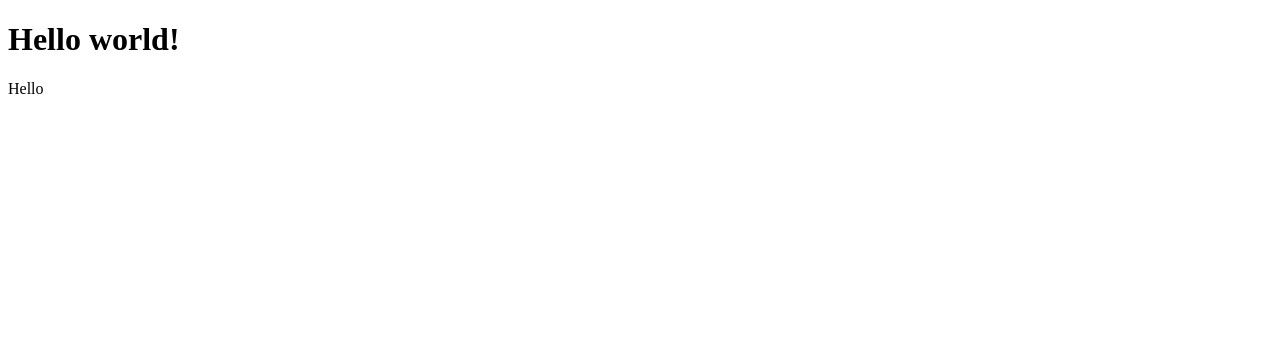
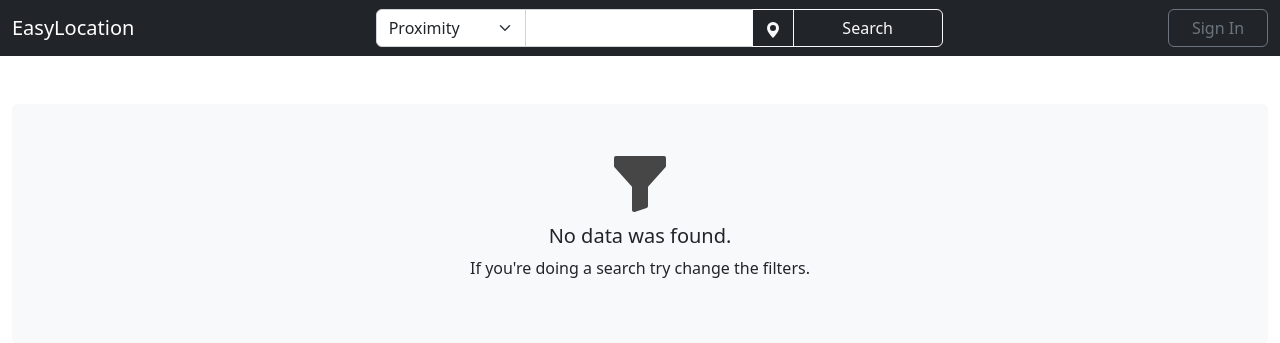
Before and after one commit to alexandremccastro/easy-location, a PHP site: page / in a window 1280 px wide. Shown: the top 343 px of the page. Run offline with PHP 8.4, Linux system fonts and the light colour scheme; some libraries are stand-ins or nearby versions.

Commit message:
refactor: improve home page layout

```diff
--- a/views/home.php
+++ b/views/home.php
@@ -1,12 +1,135 @@
 
 <!DOCTYPE html>
 <html>
-<head>
-<meta charset="utf-8" />
-</head>
+    <head>
+        <meta charset="utf-8" />
+        <title>Easy Location - Home</title>
+        <link href="https://cdn.jsdelivr.net/npm/bootstrap@5.2.2/dist/css/bootstrap.min.css" rel="stylesheet" integrity="sha384-Zenh87qX5JnK2Jl0vWa8Ck2rdkQ2Bzep5IDxbcnCeuOxjzrPF/et3URy9Bv1WTRi" crossorigin="anonymous">
+
+    </head>
+
+    <style>
+        .container-fluid {
+            max-width: 1280px;
+        }
+
+        .text-ellipsis {
+            overflow: hidden;
+            text-overflow: ellipsis;
+            white-space: nowrap;
+        }
+
+        .w-100 {
+            min-width: 100px;
+        }
+
+        .margin-left-8 {
+            margin-right: 8px;
+        }
+    </style>
 <body>
-<h1>Hello world!</h1>
+    <nav class="navbar navbar-dark bg-dark navbar-expand-lg mb-5">
+        <div class="container-fluid">
+            <a href="/home" class="navbar-brand">EasyLocation</a>
+            <div class="collapse navbar-collapse mx-auto">
+                <div class="navbar-nav mx-auto">
+                    <form class="d-flex" method="get" action="/home">
+                        <div class="input-group">
+                            <select name="orderBy" class="form-select" style="max-width: 150px">
+                                <option value="proximity">Proximity</option>
+                                <option value="pricepernight">Price</option>
+                            </select>
 
-<?php echo $name; ?>
+                            <input type="text" name="coords" class="form-control" id="coordsInput" value="" />
+
+                            <button class="btn btn-outline-light" type="button" id="findLocationBtn">
+                                <svg xmlns="http://www.w3.org/2000/svg" width="16" height="16" fill="currentColor" class="bi bi-geo-alt-fill" viewBox="0 0 16 16">
+                                    <path d="M8 16s6-5.686 6-10A6 6 0 0 0 2 6c0 4.314 6 10 6 10zm0-7a3 3 0 1 1 0-6 3 3 0 0 1 0 6z"/>
+                                </svg>
+                            </button>
+                            <button class="btn btn-outline-light" style="width: 150px" type="submit">Search</button>
+                        </div>
+                    </form>
+                </div>
+            </div>
+
+            <div class="d-flex">
+                <button class="btn btn-outline-secondary w-100">Sign In</button>
+            </div>
+        </div>
+    </nav>
+
+
+
+    <div class="container-fluid">
+
+
+        <?php if (isset($items) && count($items)): ?>
+
+            <div class="row">
+              <?php foreach ($items as $location): ?>
+                <div class="col-md-3">
+                    <div class="card mb-5" style="width: 18rem;">
+                        <img src="https://dummyimage.com/300x300/bfbfbf/4f4f4f" height="100" class="card-image-top" />
+                        <div class="card-body">
+                            <div class="d-flex justify-content-between align-items-center">
+                                <h6 class="card-title text-ellipsis m-0" data-bs-toggle="tooltip" data-bs-title="<?php echo $location->getName() ?>"><?php echo $location->getName() ?></h6>
+                                <button class="btn btn-light btn-sm"><i class="fa fa-heart-o"></i></button>
+                            </div>
+
+
+                            <div class="card-text ">
+
+
+
+
+                            </div>
+
+                        </div>
+
+                        <div class="card-footer text-muted d-flex justify-content-between">
+                            <span class="badge text-lg text-bg-success"><?php echo $location->getPrice()  ?> €</span>
+                            <span><?php echo $location->getDistance()  ?> KM</span>
+                        </div>
+                    </div>
+                </div>
+
+                <?php endforeach; ?>
+            </div>
+        <?php else: ?>
+            <div class="bg-light text-center rounded py-5">
+                <svg xmlns="http://www.w3.org/2000/svg" width="64" height="64" fill="#464646" class="bi mb-2 bi-funnel-fill" viewBox="0 0 16 16">
+                    <path d="M1.5 1.5A.5.5 0 0 1 2 1h12a.5.5 0 0 1 .5.5v2a.5.5 0 0 1-.128.334L10 8.692V13.5a.5.5 0 0 1-.342.474l-3 1A.5.5 0 0 1 6 14.5V8.692L1.628 3.834A.5.5 0 0 1 1.5 3.5v-2z"/>
+                </svg>
+
+                <h5>No data was found.</h5>
+                <p>If you're doing a search try change the filters.</p>
+            </div>
+        <?php endif; ?>
+    </div>
+    <script src="https://cdn.jsdelivr.net/npm/bootstrap@5.2.2/dist/js/bootstrap.bundle.min.js" integrity="sha384-OERcA2EqjJCMA+/3y+gxIOqMEjwtxJY7qPCqsdltbNJuaOe923+mo//f6V8Qbsw3" crossorigin="anonymous"></script>
+
+<script>
+
+    function registerListeners() {
+        document.getElementById('findLocationBtn').addEventListener('click', requestPosition)
+
+        const tooltipTriggerList = document.querySelectorAll('[data-bs-toggle="tooltip"]')
+        const tooltipList = [...tooltipTriggerList].map(tooltipTriggerEl => new bootstrap.Tooltip(tooltipTriggerEl))
+    }
+
+    function requestPosition() {
+        if (navigator.geolocation) navigator.geolocation.getCurrentPosition(showPosition)
+    }
+
+    function showPosition(position) {
+        document.getElementById('coordsInput').value = `${position.coords.latitude}, ${position.coords.longitude}`;
+    }
+
+    window.addEventListener("load", registerListeners)
+</script>
+
+<script src="https://use.fontawesome.com/c21dec05f5.js"></script>
+
 </body>
 </html>
```
